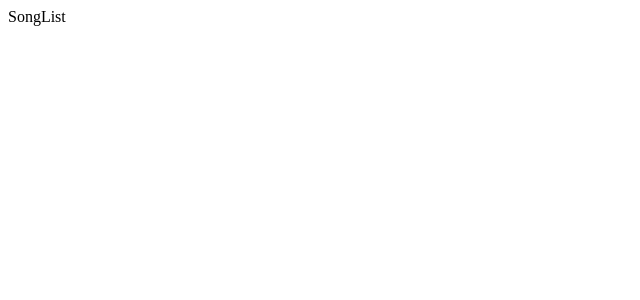
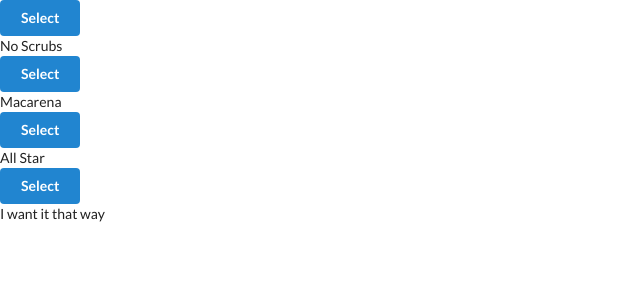
Before and after one commit to samanbatool08/integrating-redux, a React (Create React App) app: page / in a window 1280 px wide. Shown: the top 300 px of the page, without its empty margins (0-640 px from the left). Built offline with nearby package versions, Linux system fonts and the light colour scheme.

Commit message:
add semantic ui and render song list

```diff
--- a/public/index.html
+++ b/public/index.html
@@ -10,6 +10,7 @@
       content="Web site created using create-react-app"
     />
     <link rel="apple-touch-icon" href="%PUBLIC_URL%/logo192.png" />
+    <link rel="stylesheet" href="https://cdnjs.cloudflare.com/ajax/libs/semantic-ui/2.5.0/semantic.min.css" />
     <!--
       manifest.json provides metadata used when your web app is installed on a
       user's mobile device or desktop. See https://developers.google.com/web/fundamentals/web-app-manifest/
--- a/src/components/SongList.js
+++ b/src/components/SongList.js
@@ -2,10 +2,24 @@ import React from 'react';
 import { connect } from 'react-redux';
 
 class SongList extends React.Component {
+  renderList() {
+    return this.props.songs.map((song) => {
+      return (
+        <div className="item" key={song.title}>
+          <div className='right floated content'>
+            <button className='ui button primary'>Select</button>
+          </div>
+          <div className='content'>
+            {song.title}
+          </div>
+        </div>
+      )
+    })
+  }
+
   render() {
-    console.log(this.props)
     return (
-      <div>SongList</div>
+      <div>{this.renderList()}</div>
     )
   }
 }
```
